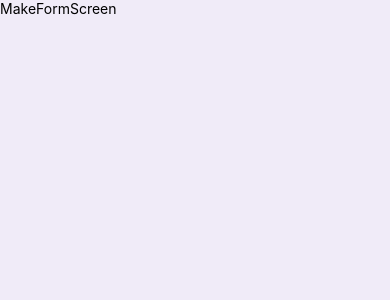
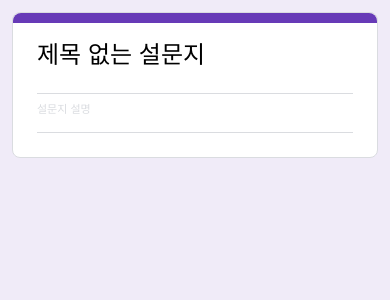
Before and after one commit to sunujun/google-forms, a React Native app: screen /MakeForm in a window 390 px wide. Shown: the top 300 px of the page. Built offline with nearby package versions, Linux system fonts and the light colour scheme.

Commit message:
[FEAT] 제목 입력칸 UI 구현

```diff
--- /dev/null
+++ b/src/components/MultiLineInput.tsx
@@ -0,0 +1,92 @@
+import { useRef } from 'react';
+import { Animated, Easing, StyleSheet, TextInput, View } from 'react-native';
+
+export const INPUT_TYPE = {
+    Title: 'title',
+    Description: 'Description',
+} as const;
+type InputID = (typeof INPUT_TYPE)[keyof typeof INPUT_TYPE];
+
+interface MultiLineInputProps {
+    type: InputID;
+    placeholder?: string;
+    value?: string;
+    onChangeText?: (text: string) => void;
+}
+
+const MultiLineInput = ({ type, placeholder, value, onChangeText }: MultiLineInputProps) => {
+    const scaleXAnimation = useRef(new Animated.Value(0)).current;
+    const opacityAnimation = useRef(new Animated.Value(1)).current;
+
+    const focusAnimation = () => {
+        opacityAnimation.setValue(1);
+        Animated.timing(scaleXAnimation, {
+            toValue: 1,
+            duration: 300,
+            useNativeDriver: true,
+            easing: Easing.out(Easing.exp),
+        }).start();
+    };
+
+    const blurAnimation = () => {
+        Animated.timing(opacityAnimation, {
+            toValue: 0,
+            duration: 200,
+            useNativeDriver: true,
+            easing: Easing.linear,
+        }).start(({ finished }) => {
+            if (finished) {
+                scaleXAnimation.setValue(0);
+            }
+        });
+    };
+
+    return (
+        <View>
+            <TextInput
+                autoCorrect={false}
+                value={value}
+                onChangeText={onChangeText}
+                placeholder={placeholder}
+                placeholderTextColor="#DADCE0"
+                multiline={true}
+                style={type === INPUT_TYPE.Title ? styles.title : styles.description}
+                onFocus={() => {
+                    focusAnimation();
+                }}
+                onBlur={() => {
+                    blurAnimation();
+                }}
+            />
+            <Animated.View
+                style={[styles.focusedBottom, { opacity: opacityAnimation, transform: [{ scaleX: scaleXAnimation }] }]}
+            />
+        </View>
+    );
+};
+
+const styles = StyleSheet.create({
+    title: {
+        fontSize: 24,
+        letterSpacing: 0,
+        borderBottomWidth: 1,
+        borderBottomColor: '#DADCE0',
+    },
+    description: {
+        fontSize: 11,
+        letterSpacing: 0,
+        lineHeight: 15,
+        borderBottomWidth: 1,
+        borderBottomColor: '#DADCE0',
+        marginTop: 8,
+    },
+    focusedBottom: {
+        position: 'absolute',
+        bottom: -1,
+        height: 2,
+        width: '100%',
+        backgroundColor: '#673AB7',
+    },
+});
+
+export default MultiLineInput;
--- /dev/null
+++ b/src/components/TitleBox.tsx
@@ -0,0 +1,73 @@
+import { useEffect, useState } from 'react';
+import { Pressable, StyleSheet, View } from 'react-native';
+
+import MultiLineInput, { INPUT_TYPE } from './MultiLineInput';
+
+const TitleBox = () => {
+    const [title, setTitle] = useState('제목 없는 설문지');
+    const [description, setDescription] = useState('');
+
+    useEffect(() => {
+        const timer = setTimeout(() => {
+            if (title === '') {
+                setTitle('제목 없는 설문지');
+            }
+        }, 300);
+
+        return () => clearTimeout(timer);
+    }, [title]);
+
+    return (
+        <Pressable style={styles.container}>
+            {/* <View style={styles.selectedMark} /> */}
+            <View style={styles.topMark} />
+            <View style={styles.padding}>
+                <MultiLineInput
+                    type={INPUT_TYPE.Title}
+                    placeholder="설문지 제목"
+                    value={title}
+                    onChangeText={setTitle}
+                />
+                <MultiLineInput
+                    type={INPUT_TYPE.Description}
+                    placeholder="설문지 설명"
+                    value={description}
+                    onChangeText={setDescription}
+                />
+            </View>
+        </Pressable>
+    );
+};
+
+const styles = StyleSheet.create({
+    container: {
+        backgroundColor: '#FFFFFF',
+        marginVertical: 12,
+        borderWidth: 1,
+        borderColor: '#DADCE0',
+        borderRadius: 8,
+        minHeight: 28,
+    },
+    topMark: {
+        backgroundColor: '#673AB7',
+        borderTopLeftRadius: 8,
+        borderTopRightRadius: 8,
+        height: 10,
+        position: 'absolute',
+        width: '100%',
+    },
+    selectedMark: {
+        backgroundColor: '#4285F4',
+        borderTopLeftRadius: 8,
+        borderBottomLeftRadius: 8,
+        width: 6,
+        position: 'absolute',
+        height: '100%',
+    },
+    padding: {
+        padding: 24,
+        paddingTop: 22,
+    },
+});
+
+export default TitleBox;
--- /dev/null
+++ b/src/components/index.ts
@@ -0,0 +1,3 @@
+export { default as TitleBox } from './TitleBox';
+export { default as MultiLineInput } from './MultiLineInput';
+export { INPUT_TYPE } from './MultiLineInput';
--- a/src/screens/MakeFormScreen.tsx
+++ b/src/screens/MakeFormScreen.tsx
@@ -1,9 +1,11 @@
-import { StyleSheet, Text, View } from 'react-native';
+import { StyleSheet, View } from 'react-native';
+
+import { TitleBox } from 'components';
 
 const MakeFormScreen = () => {
     return (
         <View style={styles.container}>
-            <Text>MakeFormScreen</Text>
+            <TitleBox />
         </View>
     );
 };
@@ -12,6 +14,7 @@ const styles = StyleSheet.create({
     container: {
         backgroundColor: '#F0EBF8',
         flex: 1,
+        paddingHorizontal: 12,
     },
 });
 
```
